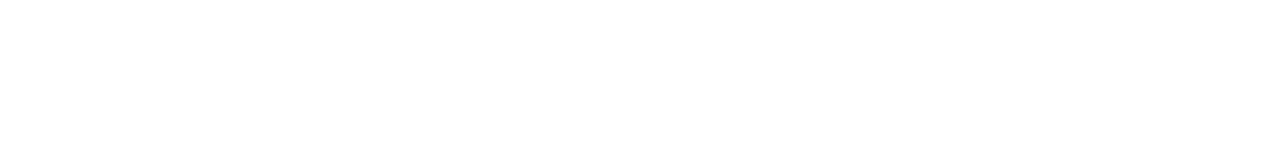
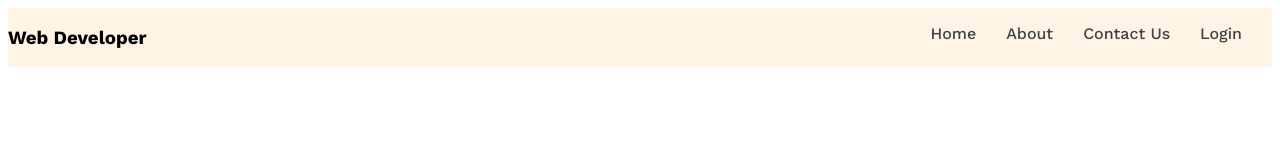
Before and after one commit to mdsohelrana599/Architects-Web-Responsive, a plain HTML site: page index.html in a window 1280 px wide. Drawn offline with nearby package versions, Linux system fonts and the light colour scheme.

Commit message:
2nd commit

```diff
--- a/index.html
+++ b/index.html
@@ -4,8 +4,23 @@
     <meta charset="UTF-8">
     <meta name="viewport" content="width=device-width, initial-scale=1.0">
     <title>Architects-Web-Responsive</title>
+    <link rel="stylesheet" href="style/style.css">
 </head>
-<body>
+<body class="work-sans-font">
+    <header class="bg-light">
+        <nav class="navber display-flex">
+            <h3 class="brand">Web Developer</h3>
+            <ul class="nav-links display-flex">
+                <li class="nav-item"><a href="" class="nav-link text-gray">Home</a></li>
+                <li class="nav-item"><a href="" class="nav-link text-gray">About</a></li>
+                <li class="nav-item"><a href="" class="nav-link text-gray">Contact Us</a></li>
+                <li class="nav-item"><a href="" class="nav-link text-gray">Login</a></li>
+            </ul>
+        </nav>
 
+        <div class="banner">
+
+        </div>
+    </header>
 </body>
 </html>
--- a/style/style.css
+++ b/style/style.css
@@ -0,0 +1,47 @@
+
+@import url('https://fonts.googleapis.com/css2?family=Work+Sans:ital,wght@0,100..900;1,100..900&display=swap');
+
+.work-sans-font{
+  font-family: "Work Sans", sans-serif;
+  font-optical-sizing: auto;
+  font-weight: 400;
+  font-style: normal;
+}
+
+
+/* -------shared style------ */
+.display-flex{
+    display: flex;
+}
+
+.text-gray{
+    color: #424242;
+}
+.text-light-gray{
+    color: #727272;
+}
+.bg-light{
+    background-color: rgba(255, 144, 14, 0.1);
+}
+/* -------header style-------- */
+
+
+/* ---------navbar related style---------- */
+.navber{
+    justify-content: space-between;
+
+
+}
+.nav-item{
+    list-style: none;
+    margin-right: 30px;
+}
+.nav-link{
+    text-decoration: none;
+    font-weight: 500;
+}
+.navber, .banner{
+    max-width: 1440px;
+    margin: 0 auto;
+
+}
```
